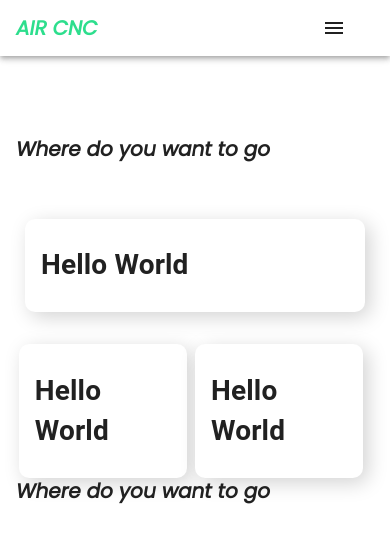
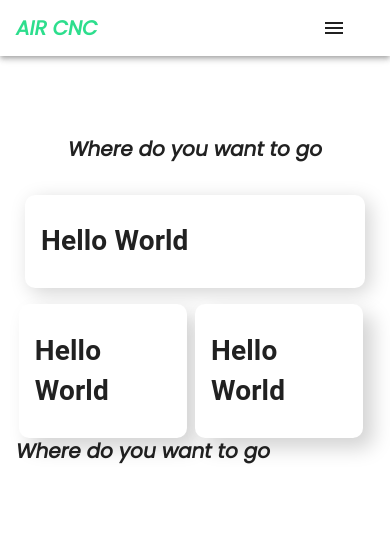
Before and after one commit to Shakib448/next-js-air-cnc, a Next.js app in the folder client/: page /home in a window 390 px wide. Shown: the top 542 px of the page. Built offline with nearby package versions, Linux system fonts and the light colour scheme.

Commit message:
WIP on HomeForm

```diff
--- a/client/pages/home/index.js
+++ b/client/pages/home/index.js
@@ -19,6 +19,12 @@ const useStyles = makeStyles((theme) => ({
   gird: {
     margin: `${theme.spacing(2)}px 0px`,
   },
+  typo: {
+    [theme.breakpoints.down("md")]: {
+      display: "flex",
+      justifyContent: "center",
+    },
+  },
 }));
 
 const Home = () => {
@@ -28,8 +34,8 @@ const Home = () => {
       <Navigation />
       <Layout title="Welcome to AIR-CNC">
         <Container maxWidth="lg" className={clsx(classes.root)}>
-          <Box mt={10} mb={5}>
-            <Typography variant="h5">
+          <Box mt={10} mb={3}>
+            <Typography variant="h5" className={clsx(classes.typo)}>
               <Box fontWeight="fontWeightBold">Where do you want to go</Box>
             </Typography>
           </Box>
--- a/client/src/Components/Home/HomeForm.js
+++ b/client/src/Components/Home/HomeForm.js
@@ -5,16 +5,16 @@ const useStyles = makeStyles((theme) => ({
   paper: {
     padding: `${theme.spacing(1)}px ${theme.spacing(2)}px`,
     width: "95%",
-    margin: `${theme.spacing(2)}px 0px`,
+    margin: `${theme.spacing(1)}px 0px`,
     borderRadius: "10px",
     boxShadow: "5px 5px 20px lightgray",
   },
   datePickerArea: {
     width: "47%",
     padding: `${theme.spacing(1)}px ${theme.spacing(2)}px`,
-    margin: `${theme.spacing(2)}px ${theme.spacing(1)}px 0px 0px`,
+    margin: `${theme.spacing(1)}px ${theme.spacing(1)}px 0px 0px`,
     borderRadius: "10px",
-    boxShadow: "5px 5px 20px lightgray",
+    boxShadow: "10px 10px 20px lightgray",
   },
   formArea: {
     [theme.breakpoints.down("md")]: {
@@ -22,6 +22,12 @@ const useStyles = makeStyles((theme) => ({
     },
   },
 }));
+
+// var today = new Date();
+// var tomorrow = new Date();
+// tomorrow.setDate(today.getDate()+3);
+
+// console.log(tomorrow)
 
 const HomeForm = () => {
   const classes = useStyles();
```
